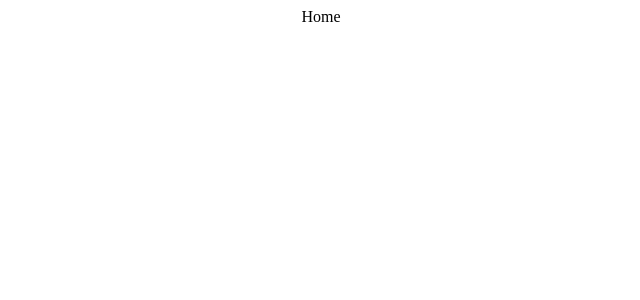
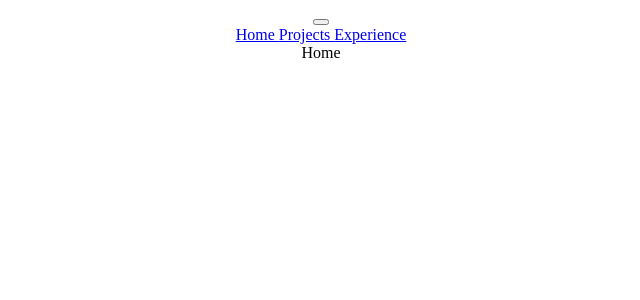
Before and after one commit to DayoTitiloye-code/portfolio, a React (Create React App) app: page / in a window 1280 px wide. Shown: the top 300 px of the page, without its empty margins (319-959 px from the left). Built offline with nearby package versions, Linux system fonts and the light colour scheme.

Commit message:
Created basic navigation bar

```diff
--- a/src/App.js
+++ b/src/App.js
@@ -3,10 +3,12 @@ import { BrowserRouter as Router, Routes, Route } from 'react-router-dom'
 import Home from './pages/Home'
 import Projects from './pages/Projects'
 import Experience from './pages/Experience'
+import Navbar from './components/Navbar'
 function App() {
   return (
     <div className="App">
       <Router>
+        <Navbar />
         <Routes>
           {/*Route path ~ url element ~ page path should render */}
           <Route path="/" element={<Home />}></Route>
--- /dev/null
+++ b/src/components/Navbar.js
@@ -0,0 +1,19 @@
+import React from 'react'
+import { Link } from 'react-router-dom'
+
+function Navbar() {
+  return (
+    <div className="navbar">
+      <div className="toggleButton">
+        <button></button>
+      </div>
+      <div className="links">
+        <Link to="/"> Home </Link>
+        <Link to="/projects"> Projects </Link>
+        <Link to="/experience"> Experience </Link>
+      </div>
+    </div>
+  )
+}
+
+export default Navbar
```
